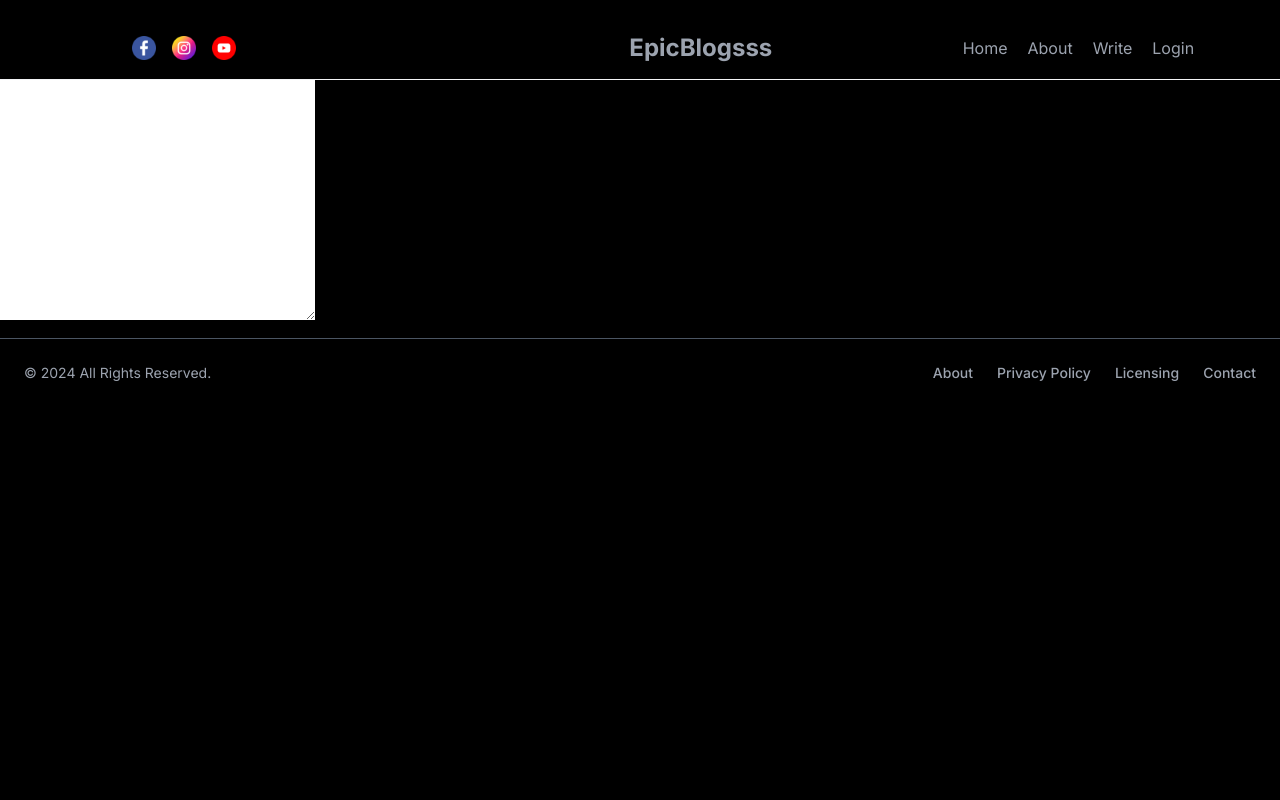
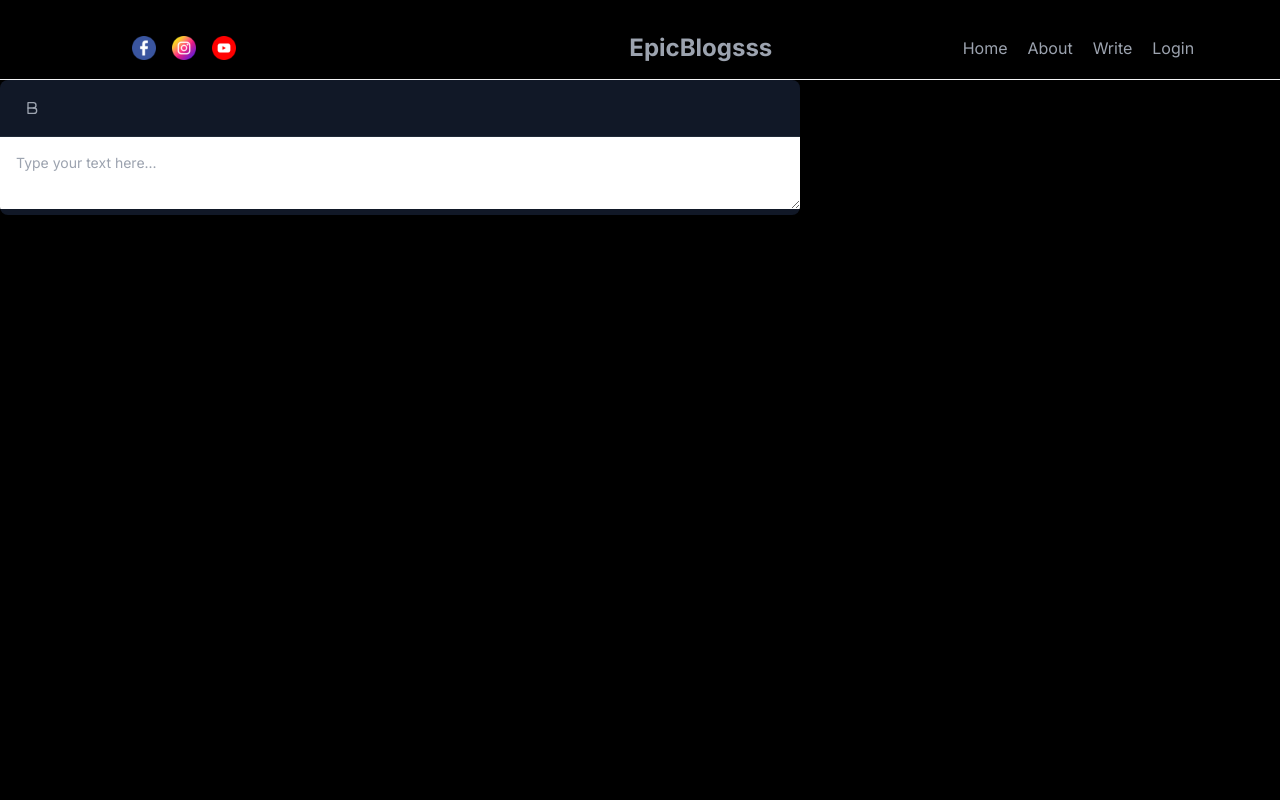
Before and after one commit to pratham-srivastava-07/Blog-Application, a Next.js app: page /write in a window 1280 px wide. Shown: the top 800 px of the page. Built offline with nearby package versions, Linux system fonts and the light colour scheme.

Commit message:
initialized createBlogPosts

```diff
--- a/app/write/page.jsx
+++ b/app/write/page.jsx
@@ -1,9 +1,11 @@
+import WriteBlogs from "../../components/WriteBlogs"
+
 import React from 'react'
 
 export default function page() {
   return (
-    <div>
-      <textarea name="" id="" cols="30" rows="10"></textarea>
+    <div className="h-screen">
+     <WriteBlogs/>
     </div>
   )
 }
--- /dev/null
+++ b/components/WriteBlogs.jsx
@@ -0,0 +1,43 @@
+"use client"
+
+import { useState } from 'react';
+
+export default function Editor() {
+  const [text, setText] = useState('');
+
+  const handleInputChange = (e) => {
+    setText(e.target.value);
+  };
+
+  return (
+    <div className="max-w-[800px] bg-white dark:bg-gray-900 shadow-lg rounded-lg text-black overflow-hidden">
+      <div className="flex space-x-2 p-2 border-b border-gray-200 dark:border-gray-800">
+        <button className="inline-flex items-center justify-center whitespace-nowrap rounded-md text-sm font-medium ring-offset-background transition-colors focus-visible:outline-none focus-visible:ring-2 focus-visible:ring-ring focus-visible:ring-offset-2 disabled:pointer-events-none disabled:opacity-50 hover:bg-accent hover:text-accent-foreground h-10 px-4 py-2 text-gray-600 dark:text-gray-400">
+          <span className="sr-only">Bold</span>
+          <svg
+            xmlns="http://www.w3.org/2000/svg"
+            width="24"
+            height="24"
+            viewBox="0 0 24 24"
+            fill="none"
+            stroke="currentColor"
+            strokeWidth="2"
+            strokeLinecap="round"
+            strokeLinejoin="round"
+            className="w-4 h-4"
+          >
+            <path d="M14 12a4 4 0 0 0 0-8H6v8"></path>
+            <path d="M15 20a4 4 0 0 0 0-8H6v8Z"></path>
+          </svg>
+        </button>
+        {/* Add more buttons as needed */}
+      </div>
+      <textarea
+        value={text}
+        onChange={handleInputChange}
+        className="w-full h-full p-4 text-gray-600 dark:text-gray-200 text-sm focus:outline-none"
+        placeholder="Type your text here..."
+      ></textarea>
+    </div>
+  );
+}
```
